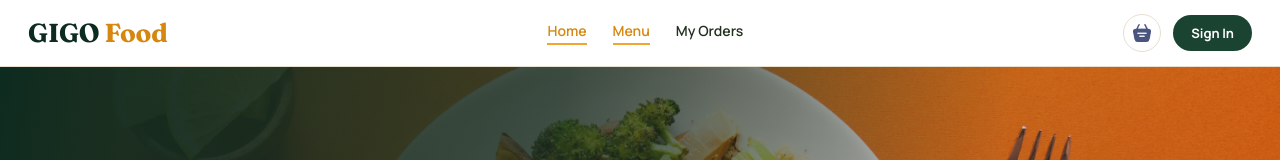
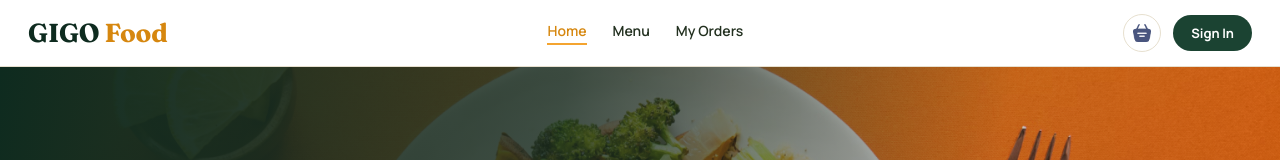
Before and after one commit to salvadev-sketch/gigo-food, a React (Vite) app in the folder frontend/: page / in a window 1280 px wide. Shown: the top 160 px of the page. Built offline with nearby package versions, Linux system fonts and the light colour scheme; no server answers.

Commit message:
Fix Home and Menu nav links both showing active - Menu now scrolls to menu section instead of duplicating Home's route

```diff
--- a/frontend/src/components/Navbar.jsx
+++ b/frontend/src/components/Navbar.jsx
@@ -17,7 +17,7 @@ const Navbar = ({ onSignInClick }) => {
       </div>
       <nav className="primary">
         <Link to="/" className={location.pathname === "/" ? "active" : ""}>Home</Link>
-        <Link to="/" className={location.pathname === "/" ? "active" : ""}>Menu</Link>
+        <a href="/#explore-menu">Menu</a>
         <Link to="/myorders" className={location.pathname === "/myorders" ? "active" : ""}>My Orders</Link>
       </nav>
       <div className="header-actions">
```
